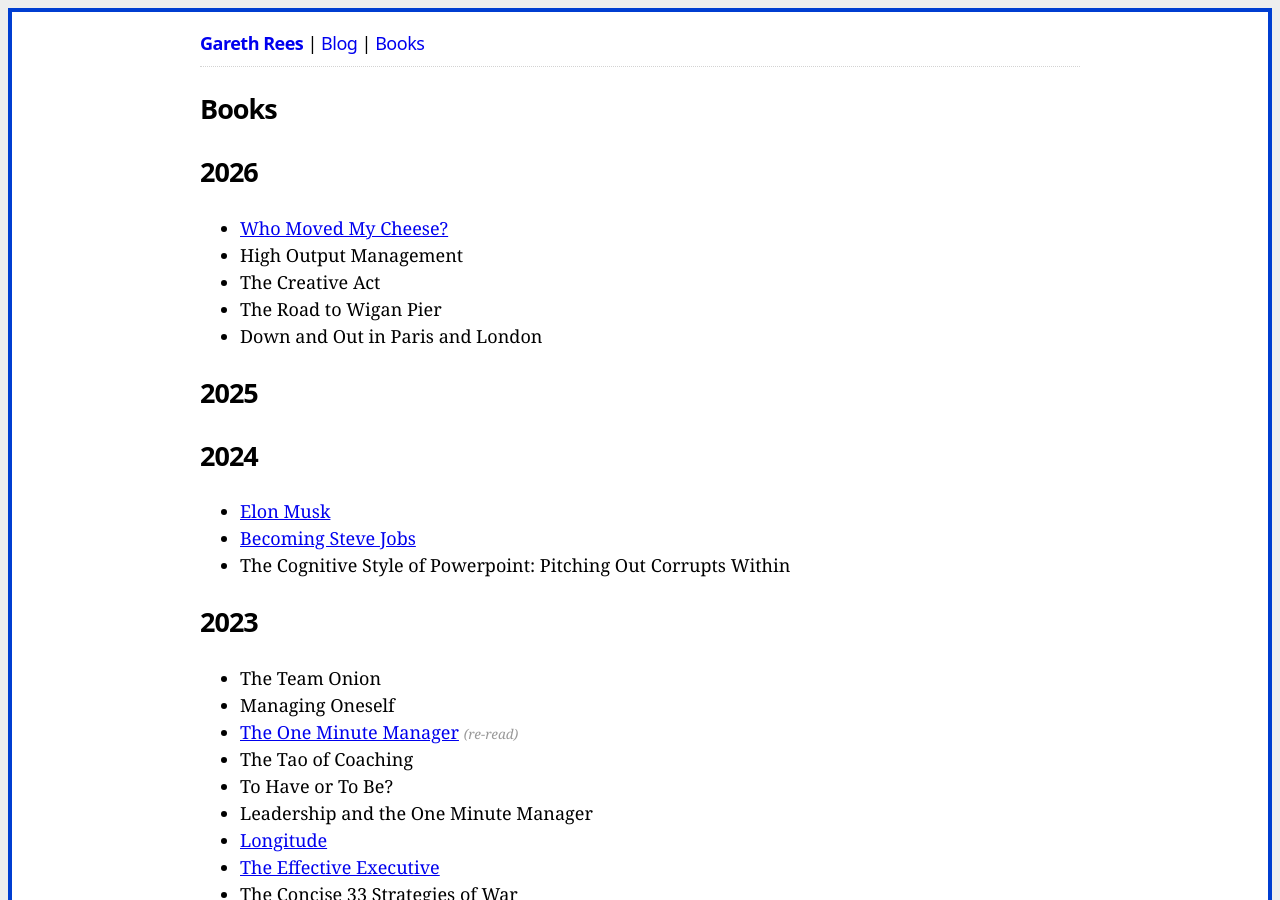
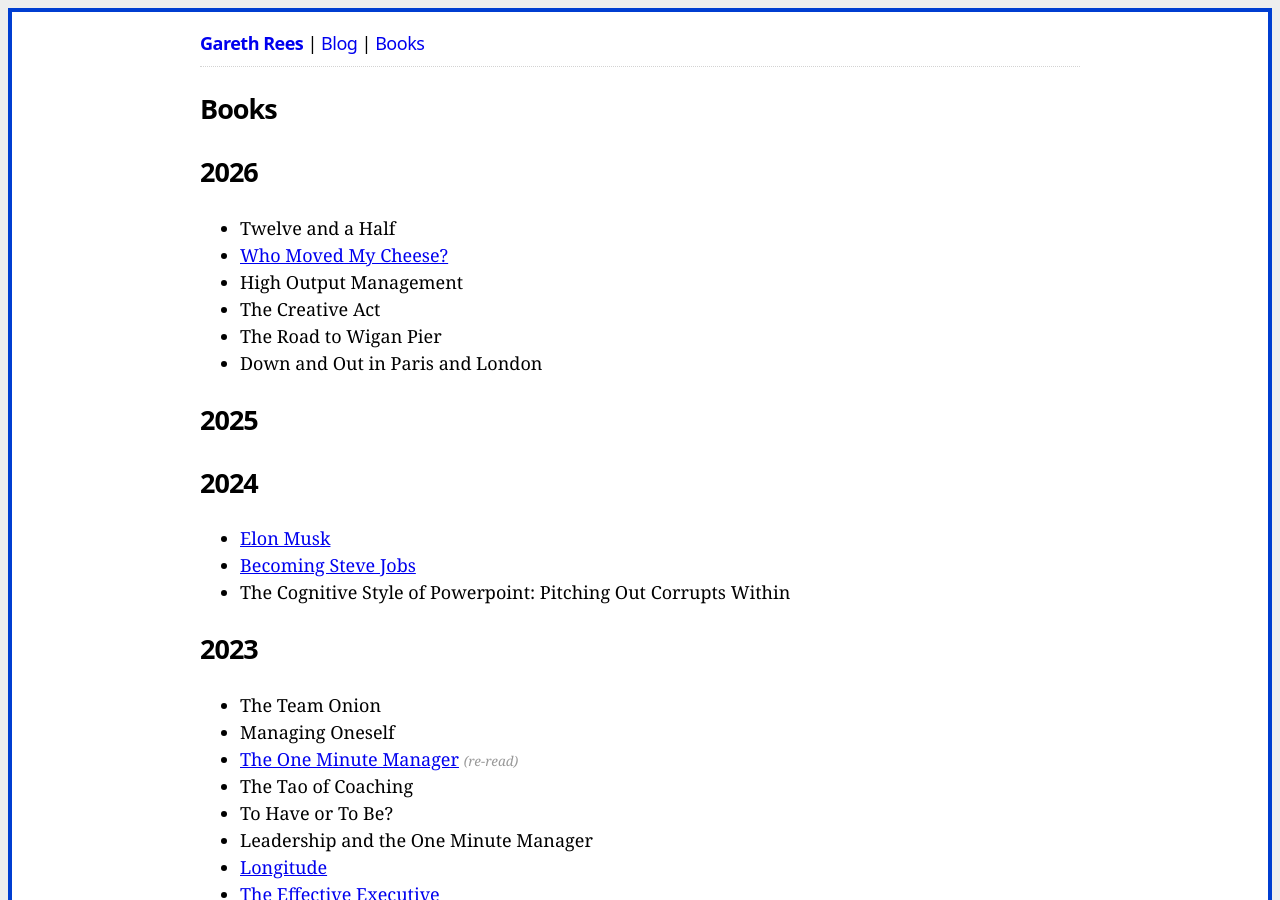
Before and after one commit to garethrees/garethrees.github.com, a Jekyll site: the page built from books.html, in a window 1280 px wide and 900 px high. Built offline with Jekyll 4.4.1, drawn with Linux system fonts in a browser that asks for light colours.

Commit message:
Update books.yml

```diff
--- a/_data/books.yml
+++ b/_data/books.yml
@@ -1,4 +1,5 @@
 2026:
+- title: Twelve and a Half
 - title: Who Moved My Cheese?
   post: /2026/07/18/book-notes-who-moved-my-cheese
 - title: High Output Management
```
